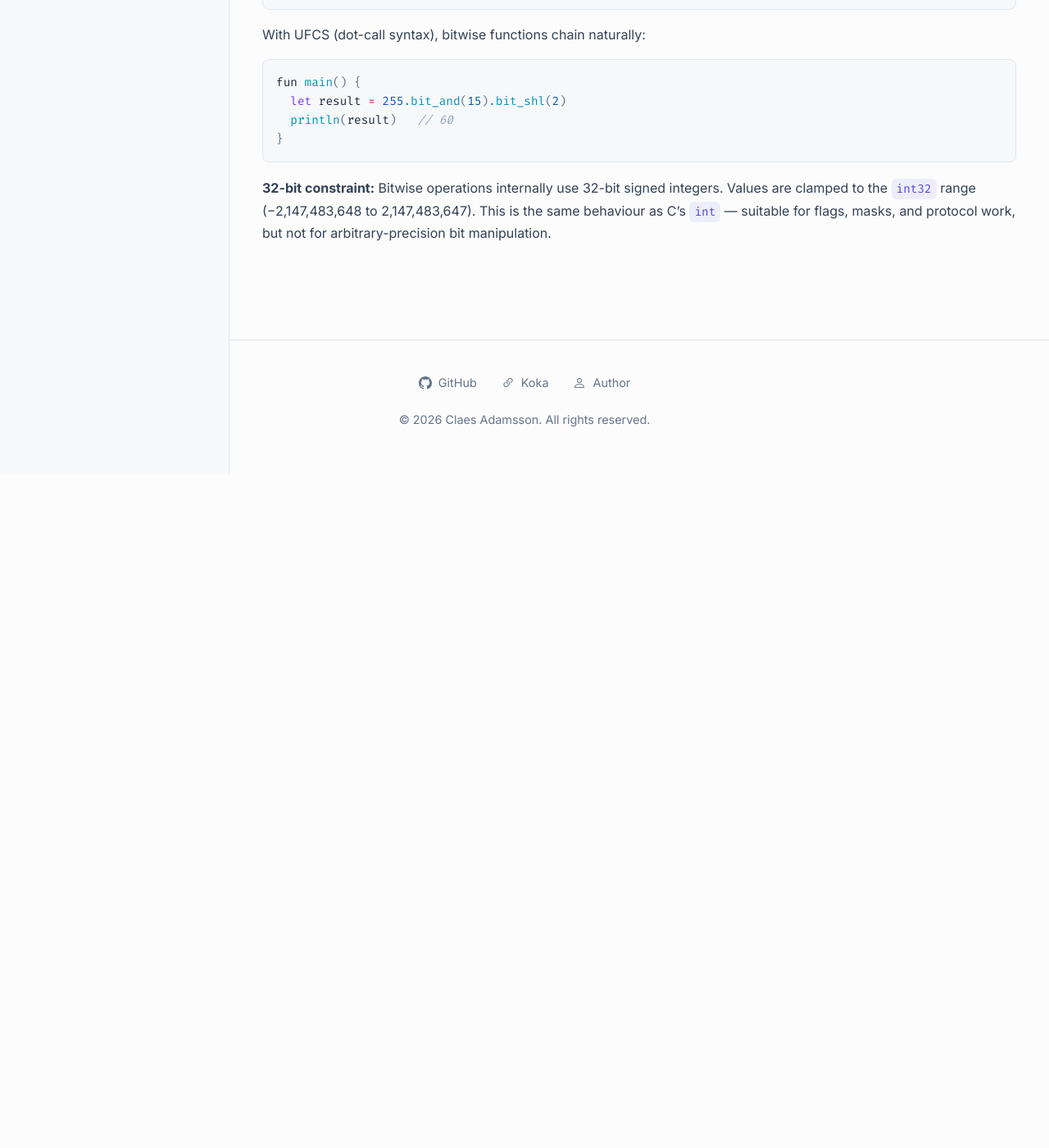
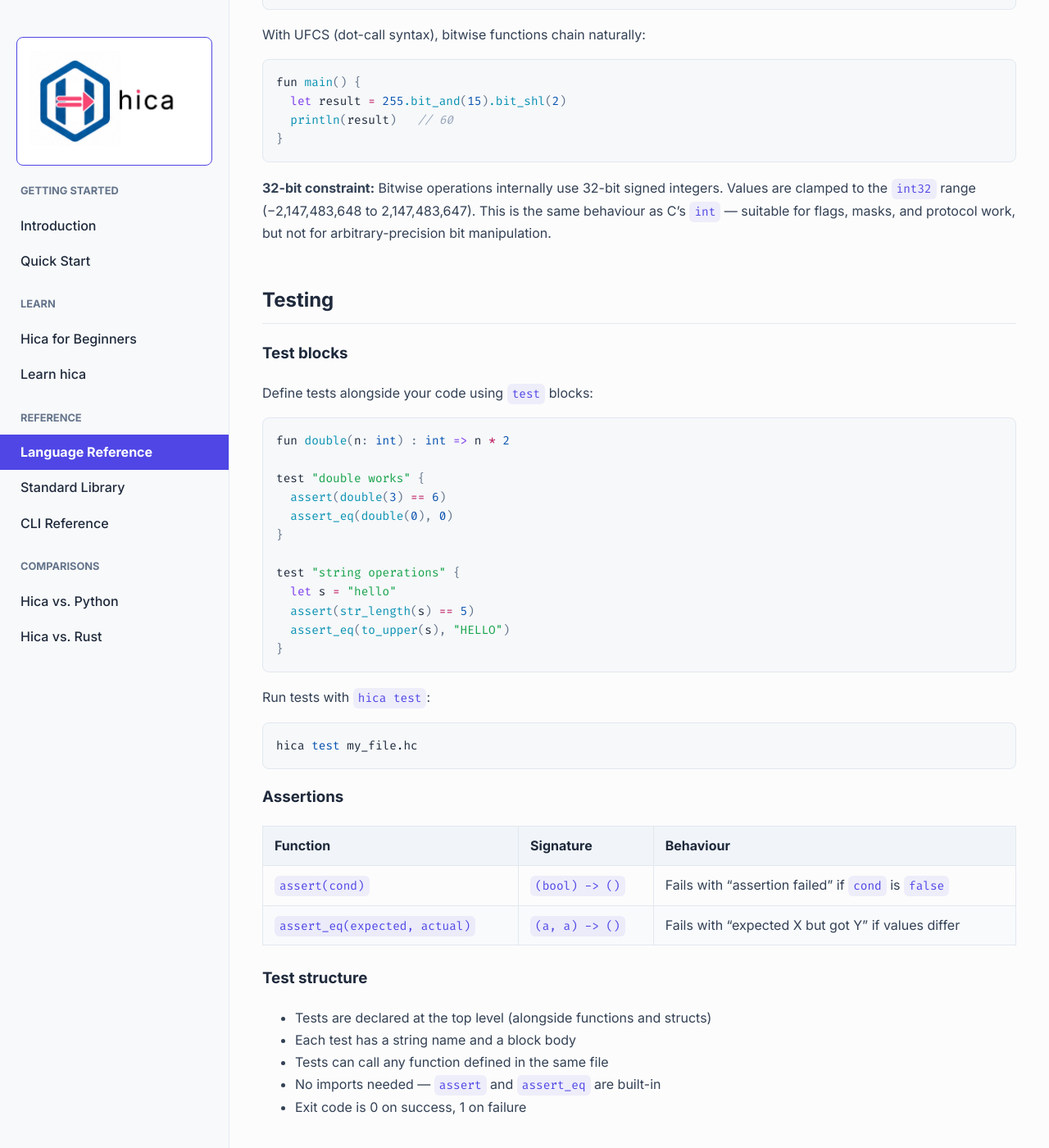
Before and after one commit to cladam/hica, a Jekyll site: the page built from docs/language-reference.md, in a window 1280 px wide and 1400 px high, scrolled down 13557 px. Shown: the whole window at 82% size. Built offline with Jekyll 4.4.1, drawn with Linux system fonts in a browser that asks for light colours; before the commit the page ends 14136 px from its top, so only the background shows below that.

Commit message:
test: add CLI tests and docs for hica test

````diff
--- a/docs/language-reference.md
+++ b/docs/language-reference.md
@@ -583,3 +583,45 @@ fun main() {
 ```
 
 **32-bit constraint:** Bitwise operations internally use 32-bit signed integers. Values are clamped to the `int32` range (−2,147,483,648 to 2,147,483,647). This is the same behaviour as C's `int` — suitable for flags, masks, and protocol work, but not for arbitrary-precision bit manipulation.
+
+## Testing
+
+### Test blocks
+
+Define tests alongside your code using `test` blocks:
+
+```rust
+fun double(n: int) : int => n * 2
+
+test "double works" {
+  assert(double(3) == 6)
+  assert_eq(double(0), 0)
+}
+
+test "string operations" {
+  let s = "hello"
+  assert(str_length(s) == 5)
+  assert_eq(to_upper(s), "HELLO")
+}
+```
+
+Run tests with `hica test`:
+
+```sh
+hica test my_file.hc
+```
+
+### Assertions
+
+| Function | Signature | Behaviour |
+|----------|-----------|-----------|
+| `assert(cond)` | `(bool) -> ()` | Fails with "assertion failed" if `cond` is `false` |
+| `assert_eq(expected, actual)` | `(a, a) -> ()` | Fails with "expected X but got Y" if values differ |
+
+### Test structure
+
+- Tests are declared at the top level (alongside functions and structs)
+- Each test has a string name and a block body
+- Tests can call any function defined in the same file
+- No imports needed — `assert` and `assert_eq` are built-in
+- Exit code is 0 on success, 1 on failure
````
Also changed, not shown: docs/cli.md (+40 -0 lines), 5 other files.
